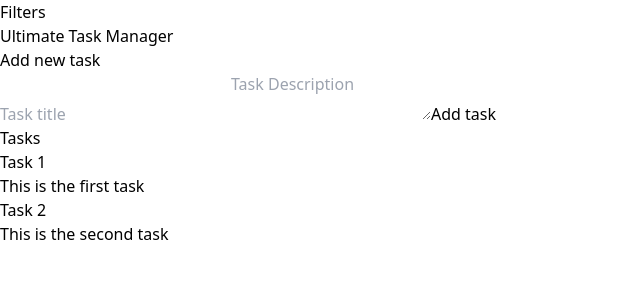
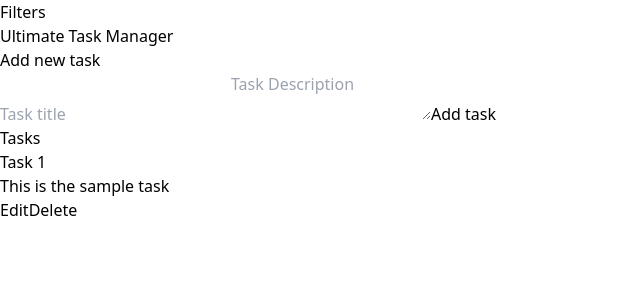
Before and after one commit to prasadkilaparthi/react-taskmanager, a React (Vite) app: page / in a window 1280 px wide. Shown: the top 300 px of the page, without its empty margins (0-640 px from the left). Built offline with nearby package versions, Linux system fonts and the light colour scheme.

Commit message:
Added edit and delete features

```diff
--- a/src/App.jsx
+++ b/src/App.jsx
@@ -1,28 +1,38 @@
-import { useState } from 'react'
-import AddTaskForm from './components/AddTaskForm'
-import Header from './components/Header'
-import Sidebar from './components/Sidebar'
-import TaskList from './components/TaskList'
+import { useState } from "react";
+import AddTaskForm from "./components/AddTaskForm";
+import Header from "./components/Header";
+import Sidebar from "./components/Sidebar";
+import TaskList from "./components/TaskList";
 
 function App() {
-  const [tasks,setTasks] = useState([])
+  const [tasks, setTasks] = useState([]);
   const addTask = (newTask) => {
-    const taskWithId = {...newTask,id : Date.now()};
-    setTasks([...tasks,taskWithId]);
-    console.log(tasks)
-  }
+    const taskWithId = { ...newTask, id: Date.now() };
+    setTasks([...tasks, taskWithId]);
+    console.log(tasks);
+  };
+
+  const updateTask = (id, updatedTask) => {
+    setTasks(
+      tasks.map((task) => (task.id === id ? { ...task, ...updatedTask } : task))
+    );
+  };
+
+  const deleteTask = (id) => {
+    setTasks(tasks.filter((task) => task.id !== id));
+  };
   return (
     <>
-      <div className='flex min-h-screen bg-gray-100 text-gray-800'>
-      <Sidebar/>
-      <div className="flex-1 p-4">
-        <Header/>
-        <AddTaskForm addTask = {addTask}/>
-        <TaskList allTasks = {tasks}/>
-      </div>
+      <div className="flex min-h-screen bg-gray-100 text-gray-800">
+        <Sidebar />
+        <div className="flex-1 p-4">
+          <Header />
+          <AddTaskForm addTask={addTask} />
+          <TaskList allTasks={tasks} onDelete = {deleteTask} onUpdate = {updateTask} />
+        </div>
       </div>
     </>
-  )
+  );
 }
 
-export default App
+export default App;
--- a/src/components/AddTaskForm.jsx
+++ b/src/components/AddTaskForm.jsx
@@ -14,7 +14,10 @@ const AddTaskForm = ({ addTask }) => {
   };
 
   return (
-    <form onSubmit={onSubmitHandler} className="mb-4 bg-white p-4 rounded shadow">
+    <form
+      onSubmit={onSubmitHandler}
+      className="mb-4 bg-white p-4 rounded shadow"
+    >
       <h3 className="font-semibold mb-2">Add new task</h3>
       <input
         type="text"
--- a/src/components/TaskItem.jsx
+++ b/src/components/TaskItem.jsx
@@ -1,12 +1,67 @@
-import React from 'react'
+import React, { useState } from "react";
 
 const TaskItem = (props) => {
+  const [isEditing, setIsEditing] = useState(false);
+  const [editingTitle, setEditingTitle] = useState(props.task.title);
+  const [editingDescription, setEditingDescription] = useState(
+    props.task.description
+  );
+
+  const handleSave = () => {
+    props.onUpdate(props.task.id, {
+      title: editingTitle,
+      description: editingDescription,
+    });
+    setIsEditing(false);
+  };
   return (
-    <div className="bg-white p-3 rounded shadow">
-        <h3 className="font-bold">{props.task.title}</h3>
-        <p className='font-semibold'>{props.task.description}</p>
+    <div className="bg-white p-3 rounded shadow flex justify-between items-center text-gray-900">
+      {isEditing ? (
+        <div>
+          <input
+            type="text"
+            value={editingTitle}
+            onChange={(e) => setEditingTitle(e.target.value)}
+            className="w-full mb-2 p-2 border border-gray-300 rounded text-gray-900"
+          />
+          <textarea
+            type="text"
+            value={editingDescription}
+            onChange={(e) => setEditingDescription(e.target.value)}
+            className="w-full mb-2 p-2 border border-gray-300 rounded text-gray-900"
+          />
+        </div>
+      ) : (
+        <div>
+          <h3 className="font-bold">{props.task.title}</h3>
+          <p className="font-semibold">{props.task.description}</p>
+        </div>
+      )}
+      <div className="flex space-x-2">
+        {isEditing ? (
+          <button
+            onClick={handleSave}
+            className="bg-green-500 rounded py-2 px-4 hover:bg-green-900 text-white"
+          >
+            Save
+          </button>
+        ) : (
+          <button
+            onClick={() => setIsEditing(true)}
+            className="bg-yellow-500 rounded py-2 px-4 hover:bg-yellow-900 text-white"
+          >
+            Edit
+          </button>
+        )}
+        <button
+          onClick={() => props.onDelete(props.task.id)}
+          className="bg-red-500 rounded py-2 px-4 hover:bg-red-900 text-white"
+        >
+          Delete
+        </button>
+      </div>
     </div>
-  )
-}
+  );
+};
 
-export default TaskItem
+export default TaskItem;
--- a/src/components/TaskList.jsx
+++ b/src/components/TaskList.jsx
@@ -1,22 +1,27 @@
-import React from 'react'
-import TaskItem from './TaskItem';
+import React from "react";
+import TaskItem from "./TaskItem";
 
-const TaskList = ({allTasks}) => {
-    const tasks = [
-        ...allTasks,
-        {id : 1,title : 'Task 1',description:'This is the first task'},
-        {id : 2,title : 'Task 2',description:'This is the second task'}
-    ];
+const TaskList = ({ allTasks, onDelete, onUpdate }) => {
+  const tasks =
+    allTasks.length == 0
+      ? [{ id: 1, title: "Task 1", description: "This is the sample task" }]
+      : allTasks
+  ;
   return (
     <div>
       <h2 className="font-semibold">Tasks</h2>
       <div className="space-y-2">
         {tasks.map((task) => (
-            <TaskItem key = {task.id} task = {task}/>
-        )) }
+          <TaskItem
+            key={task.id}
+            task={task}
+            onDelete={onDelete}
+            onUpdate={onUpdate}
+          />
+        ))}
       </div>
     </div>
-  )
-}
+  );
+};
 
-export default TaskList
+export default TaskList;
```
Also changed, not shown: src/components/Sidebar.jsx (+7 -7 lines).
